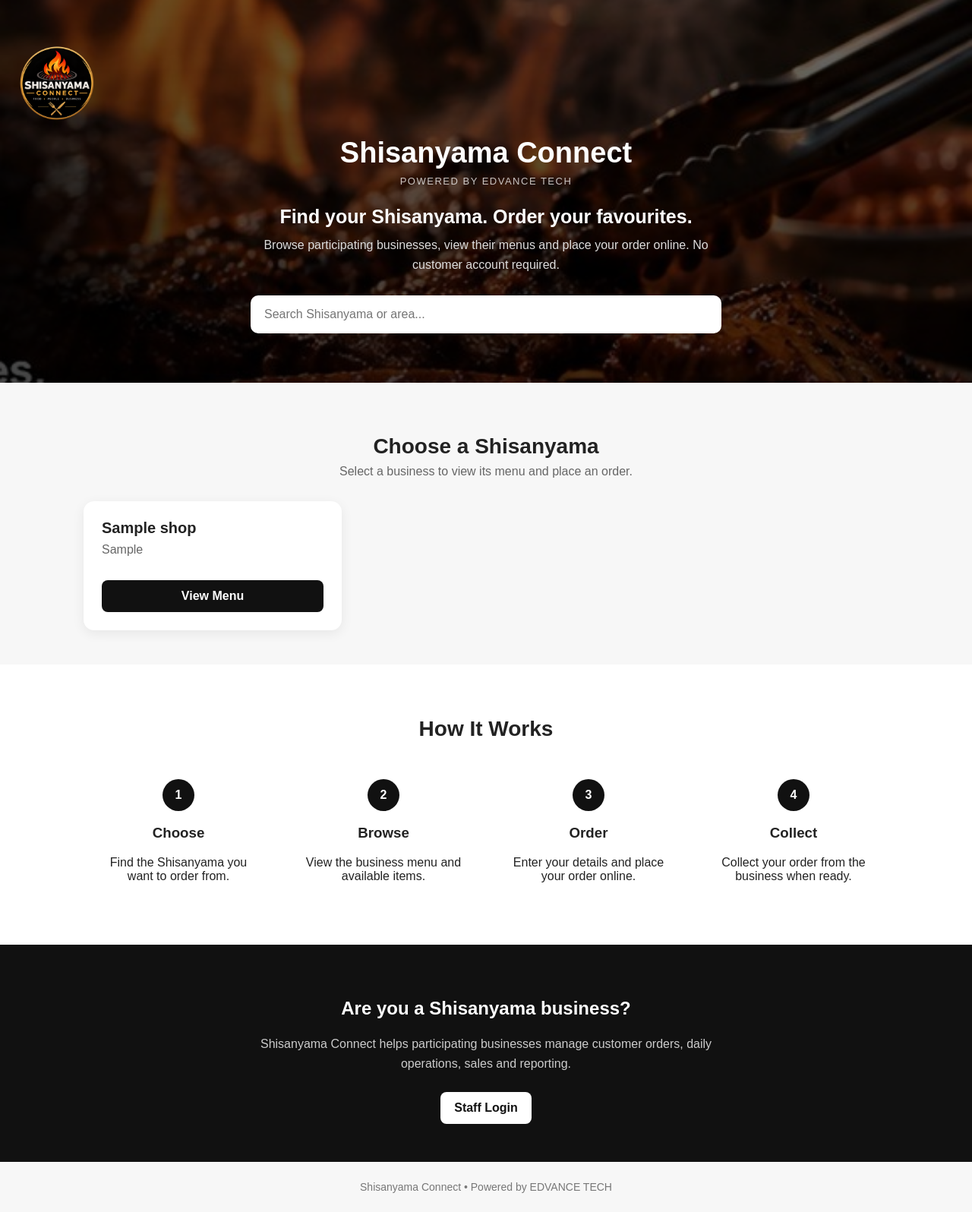
After one commit to Chauke12345/Hlophe-online-order, a Django app: page / in a window 1280 px wide. The commit adds this page. Shown: the whole page at 76% size. Run offline with Django 5.2, Linux system fonts and the light colour scheme; tables that the repository leaves empty hold one stand-in row (values such as "Sample post").

Commit message:
Add Shisanyama Connect public marketplace homepage

```diff
--- /dev/null
+++ b/orders/templates/orders/home.html
@@ -0,0 +1,429 @@
+{% load static %}
+<!DOCTYPE html>
+<html lang="en">
+<head>
+    <meta charset="UTF-8">
+    <meta name="viewport" content="width=device-width, initial-scale=1.0">
+
+    <title>Shisanyama Connect</title>
+
+    <link
+        rel="icon"
+        type="image/png"
+        href="{% static 'orders/images/Shisanyama-logo.png' %}"
+    >
+
+    <style>
+        * {
+            box-sizing: border-box;
+        }
+
+        body {
+            margin: 0;
+            font-family: Arial, Helvetica, sans-serif;
+            background: #f7f7f7;
+            color: #222;
+        }
+
+        .hero {
+            background:
+                linear-gradient(
+                    rgba(0, 0, 0, 0.58),
+                    rgba(0, 0, 0, 0.72)
+                ),
+                url("{% static 'orders/images/Shisanyama-braai-bg.jpg' %}")
+                center 18% / cover no-repeat;
+
+            color: white;
+            text-align: center;
+            padding: 55px 20px 65px;
+            min-height: 430px;
+
+            display: flex;
+            flex-direction: column;
+            justify-content: center;
+        }
+
+        .logo {
+            width: 110px;
+            height: 110px;
+            object-fit: contain;
+            margin-bottom: 15px;
+        }
+
+        .hero h1 {
+            margin: 0;
+            font-size: 38px;
+        }
+
+        .hero .powered {
+            margin: 8px 0 25px;
+            font-size: 13px;
+            letter-spacing: 1.5px;
+            opacity: .75;
+        }
+
+        .hero h2 {
+            margin: 0 0 10px;
+            font-size: 25px;
+        }
+
+        .hero-description {
+            max-width: 600px;
+            margin: 0 auto 28px;
+            line-height: 1.6;
+            color: #ddd;
+        }
+
+        .search-box {
+            width: min(620px, 100%);
+            margin: auto;
+        }
+
+        .search-box input {
+            width: 100%;
+            border: 0;
+            border-radius: 10px;
+            padding: 16px 18px;
+            font-size: 16px;
+            outline: none;
+        }
+
+        .container {
+            max-width: 1100px;
+            margin: auto;
+            padding: 45px 20px;
+        }
+
+        .section-title {
+            text-align: center;
+            margin-bottom: 8px;
+            font-size: 28px;
+        }
+
+        .section-subtitle {
+            text-align: center;
+            color: #666;
+            margin-top: 0;
+            margin-bottom: 30px;
+        }
+
+        .business-grid {
+            display: grid;
+            grid-template-columns: repeat(3, 1fr);
+            gap: 20px;
+        }
+
+        .business-card {
+            background: white;
+            border-radius: 14px;
+            padding: 24px;
+            box-shadow: 0 4px 16px rgba(0,0,0,.07);
+            display: flex;
+            flex-direction: column;
+            justify-content: space-between;
+            min-height: 170px;
+        }
+
+        .business-card h3 {
+            margin: 0 0 8px;
+            font-size: 20px;
+        }
+
+        .business-card p {
+            color: #666;
+            margin: 0 0 20px;
+        }
+
+        .btn {
+            display: inline-block;
+            background: #111;
+            color: white;
+            text-decoration: none;
+            padding: 12px 18px;
+            border-radius: 8px;
+            text-align: center;
+            font-weight: 700;
+        }
+
+        .btn:hover {
+            opacity: .85;
+        }
+
+        .no-results {
+            display: none;
+            text-align: center;
+            padding: 30px;
+            color: #666;
+        }
+
+        .how-it-works {
+            background: white;
+        }
+
+        .steps {
+            display: grid;
+            grid-template-columns: repeat(4, 1fr);
+            gap: 20px;
+            margin-top: 30px;
+        }
+
+        .step {
+            text-align: center;
+            padding: 20px;
+        }
+
+        .step-number {
+            width: 42px;
+            height: 42px;
+            margin: 0 auto 12px;
+            border-radius: 50%;
+            background: #111;
+            color: white;
+            display: flex;
+            align-items: center;
+            justify-content: center;
+            font-weight: bold;
+        }
+
+        .business-owner {
+            background: #111;
+            color: white;
+            text-align: center;
+            padding: 50px 20px;
+        }
+
+        .business-owner p {
+            max-width: 600px;
+            margin: 10px auto 25px;
+            color: #ccc;
+            line-height: 1.6;
+        }
+
+        .business-owner .btn {
+            background: white;
+            color: #111;
+        }
+
+        footer {
+            text-align: center;
+            padding: 25px 20px;
+            color: #777;
+            font-size: 14px;
+        }
+
+        @media (max-width: 800px) {
+            .business-grid {
+                grid-template-columns: repeat(2, 1fr);
+            }
+
+            .steps {
+                grid-template-columns: repeat(2, 1fr);
+            }
+        }
+
+        @media (max-width: 550px) {
+            .hero {
+                padding: 40px 18px 50px;
+            }
+
+            .hero h1 {
+                font-size: 29px;
+            }
+
+            .hero h2 {
+                font-size: 21px;
+            }
+
+            .business-grid,
+            .steps {
+                grid-template-columns: 1fr;
+            }
+        }
+    </style>
+</head>
+
+<body>
+
+<section class="hero">
+
+    <img
+        src="{% static 'orders/images/Shisanyama-logo.png' %}"
+        alt="Shisanyama Connect"
+        class="logo"
+    >
+
+    <h1>Shisanyama Connect</h1>
+
+    <div class="powered">
+        POWERED BY EDVANCE TECH
+    </div>
+
+    <h2>Find your Shisanyama. Order your favourites.</h2>
+
+    <p class="hero-description">
+        Browse participating businesses, view their menus and place
+        your order online. No customer account required.
+    </p>
+
+    <div class="search-box">
+        <input
+            type="search"
+            id="businessSearch"
+            placeholder="Search Shisanyama or area..."
+            aria-label="Search businesses"
+        >
+    </div>
+
+</section>
+
+
+<section class="container">
+
+    <h2 class="section-title">Choose a Shisanyama</h2>
+
+    <p class="section-subtitle">
+        Select a business to view its menu and place an order.
+    </p>
+
+    <div class="business-grid" id="businessGrid">
+
+        {% for shop in shops %}
+
+            <div
+                class="business-card"
+                data-search="{{ shop.name|lower }} {{ shop.location|default:''|lower }}"
+            >
+                <div>
+                    <h3>{{ shop.name }}</h3>
+
+                    {% if shop.location %}
+                        <p>{{ shop.location }}</p>
+                    {% else %}
+                        <p>Online ordering available</p>
+                    {% endif %}
+                </div>
+
+                <a
+                    href="{% url 'customer_order' shop.slug %}"
+                    class="btn"
+                >
+                    View Menu
+                </a>
+            </div>
+
+        {% empty %}
+
+            <div class="business-card">
+                <h3>Businesses coming soon</h3>
+                <p>Participating Shisanyamas will appear here.</p>
+            </div>
+
+        {% endfor %}
+
+    </div>
+
+    <div class="no-results" id="noResults">
+        No Shisanyama found. Try another name or area.
+    </div>
+
+    {% if total_shops > 6 %}
+        <p style="text-align:center; margin-top:30px;">
+            Showing 6 of {{ total_shops }} participating businesses.
+        </p>
+    {% endif %}
+
+</section>
+
+
+<section class="how-it-works">
+
+    <div class="container">
+
+        <h2 class="section-title">How It Works</h2>
+
+        <div class="steps">
+
+            <div class="step">
+                <div class="step-number">1</div>
+                <h3>Choose</h3>
+                <p>Find the Shisanyama you want to order from.</p>
+            </div>
+
+            <div class="step">
+                <div class="step-number">2</div>
+                <h3>Browse</h3>
+                <p>View the business menu and available items.</p>
+            </div>
+
+            <div class="step">
+                <div class="step-number">3</div>
+                <h3>Order</h3>
+                <p>Enter your details and place your order online.</p>
+            </div>
+
+            <div class="step">
+                <div class="step-number">4</div>
+                <h3>Collect</h3>
+                <p>Collect your order from the business when ready.</p>
+            </div>
+
+        </div>
+
+    </div>
+
+</section>
+
+
+<section class="business-owner">
+
+    <h2>Are you a Shisanyama business?</h2>
+
+    <p>
+        Shisanyama Connect helps participating businesses manage
+        customer orders, daily operations, sales and reporting.
+    </p>
+
+    <a href="{% url 'staff_login' %}" class="btn">
+        Staff Login
+    </a>
+
+</section>
+
+
+<footer>
+    Shisanyama Connect &bull; Powered by EDVANCE TECH
+</footer>
+
+
+<script>
+    const searchInput = document.getElementById("businessSearch");
+    const cards = document.querySelectorAll(".business-card");
+    const noResults = document.getElementById("noResults");
+
+    searchInput.addEventListener("input", function () {
+
+        const query = this.value.trim().toLowerCase();
+        let visible = 0;
+
+        cards.forEach(function (card) {
+
+            const searchableText =
+                (card.dataset.search || card.innerText).toLowerCase();
+
+            const matches = searchableText.includes(query);
+
+            card.style.display = matches ? "" : "none";
+
+            if (matches) {
+                visible++;
+            }
+        });
+
+        noResults.style.display =
+            visible === 0 ? "block" : "none";
+    });
+</script>
+
+</body>
+</html>
--- a/orders/urls.py
+++ b/orders/urls.py
@@ -5,6 +5,16 @@ from . import views
 
 
 urlpatterns = [
+
+    # =========================================================
+    # PUBLIC PLATFORM HOMEPAGE
+    # =========================================================
+
+    path(
+        "",
+        views.home,
+        name="home",
+    ),
 
     # =========================================================
     # CUSTOMER
--- a/orders/views.py
+++ b/orders/views.py
@@ -38,6 +38,32 @@ from .models import (
 # =========================================================
 # CUSTOMER ORDER PAGE
 # =========================================================
+
+
+# =========================================================
+# PUBLIC SHISANYAMA CONNECT HOMEPAGE
+# =========================================================
+
+def home(request):
+    """
+    Public Shisanyama Connect marketplace homepage.
+    Customers can discover active businesses without logging in.
+    """
+    shops = Shop.objects.filter(
+        is_active=True
+    ).order_by("name")
+
+    context = {
+        "shops": shops[:6],
+        "total_shops": shops.count(),
+    }
+
+    return render(
+        request,
+        "orders/home.html",
+        context,
+    )
+
 
 def customer_order(request, shop_slug):
 
```
Also changed, not shown: orders/templates/orders/customer_order.html (+21 -0 lines), static/orders/images/Shisanyama-braai-bg.jpg (added).
